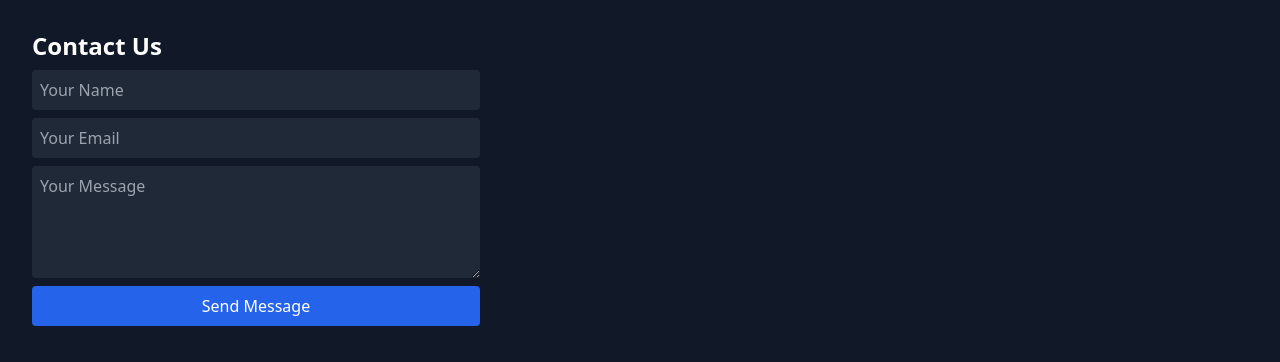
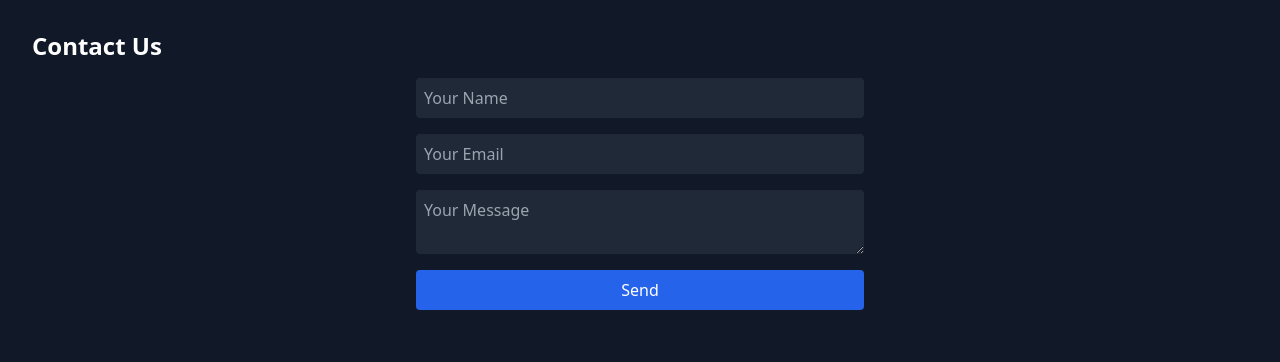
Before and after one commit to Rahim71/kahfi-fortress, a React (Vite) app: page / in a window 1280 px wide. Shown: the part 2682-3044 px from the top of the page. Built offline with nearby package versions, Linux system fonts and the light colour scheme; the HTML template or start-up script is replaced by a standard one.

Commit message:
Update content and images

```diff
--- a/src/components/ContactForm.jsx
+++ b/src/components/ContactForm.jsx
@@ -1,14 +1,14 @@
 import React from 'react';
 
-export default function ContactForm() {
+export default function Contact() {
   return (
     <section id="contact" className="p-8">
-      <h3 className="text-2xl font-bold mb-2">Contact Us</h3>
-      <form className="flex flex-col space-y-2 max-w-md">
-        <input className="p-2 bg-gray-800 rounded" type="text" placeholder="Your Name" />
-        <input className="p-2 bg-gray-800 rounded" type="email" placeholder="Your Email" />
-        <textarea className="p-2 bg-gray-800 rounded" placeholder="Your Message" rows="4"></textarea>
-        <button className="bg-blue-600 hover:bg-blue-700 p-2 rounded">Send Message</button>
+      <h3 className="text-2xl font-bold mb-4">Contact Us</h3>
+      <form action="https://formspree.io/f/xwpbylzz" method="POST" className="grid gap-4 max-w-md mx-auto">
+        <input type="text" name="name" required placeholder="Your Name" className="p-2 rounded bg-gray-800 text-white" />
+        <input type="email" name="email" required placeholder="Your Email" className="p-2 rounded bg-gray-800 text-white" />
+        <textarea name="message" required placeholder="Your Message" className="p-2 rounded bg-gray-800 text-white"></textarea>
+        <button type="submit" className="bg-blue-600 hover:bg-blue-700 rounded p-2">Send</button>
       </form>
     </section>
   );
```
Also changed, not shown: src/components/MarineAviation.jsx (added), 1 other file (tests, documents, lock files or other folders).
